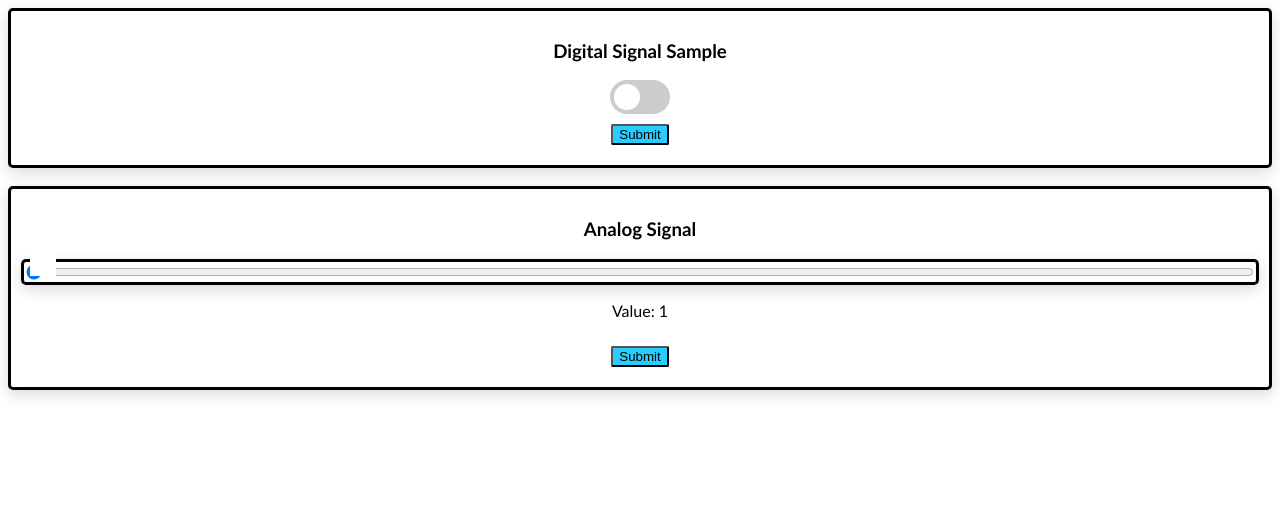
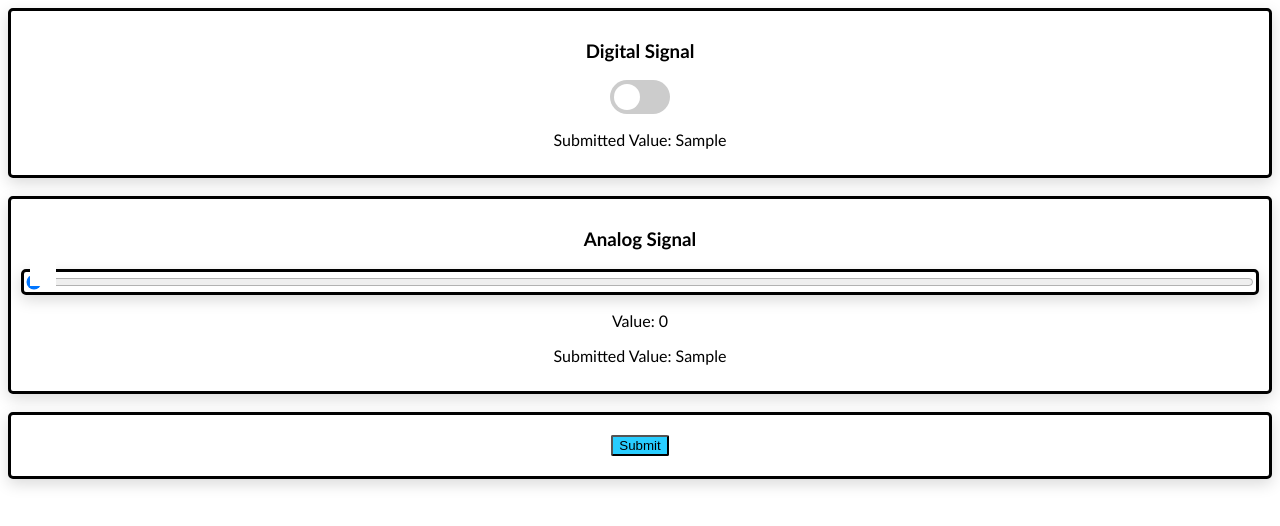
Before and after one commit to gateTang/IoT-Maker, a Flask app: template templates/home.html in a window 1280 px wide. Shown: the top 526 px of the page. Run offline with Flask 2, Linux system fonts and the light colour scheme; the template is opened without the code that fills it: most values are stand-ins (such as "Sample title", 1, 10 or a date in 2020).

Commit message:
-Both digital and analog signals can now be utilised simultaneously.

```diff
--- a/app.py
+++ b/app.py
@@ -56,8 +56,8 @@ def digitalSignal():
         mqtt.publish('gate.tang@gmail.com/analogSignal', payload = analogSignal, qos=0, retain=False)
         print (analogSignal)
 
-        return render_template("home.html", displaySignal=displaySignal)
-    return render_template("home.html", displaySignal=displaySignal)
+        return render_template("home.html", displaySignal=displaySignal, rangeSignal=analogSignal)
+    return render_template("home.html", displaySignal=displaySignal, rangeSignal=analogSignal)
 @mqtt.on_connect()
 def handle_connect(client, userdata, flags, rc):
     mqtt.subscribe('gate.tang@gmail.com/input')
--- a/templates/home.html
+++ b/templates/home.html
@@ -119,25 +119,24 @@
     <body>
         <div class="container">
             <form method = "POST">
-                <h3><b>Digital Signal {{ displaySignal }} </b></h3>
+                <h3><b>Digital Signal</b></h3>
                 <label class="switch">
-                    <input type = "checkbox" name="signalState" id="signalState" style="margin-top: 10px;" value="1">
+                    <input type = "checkbox" name="signalState" id="signalState" style="margin-top: 10px;" value="1" >
                     <span class="slider round"></span>
                 </label>
-                <br><input type = "submit" style="margin-top: 10px; margin-bottom:10px; background-color: rgb(40, 205, 255); border-radius: 2px; border-color: black; cursor: pointer;">
-            </form>
+                <p>Submitted Value: {{ displaySignal }}</p>
+                <!--<br><input type = "submit" style="margin-top: 10px; margin-bottom:10px; background-color: rgb(40, 205, 255); border-radius: 2px; border-color: black; cursor: pointer;">-->
         </div>
         <br>
         <div class="container">
-            <form method="POST">
                 <h3><b>Analog Signal</b></h3>
                 <div class = "container">
                     <div class="analogSlidecontainer">
-                        <input type="range" min="1" max="100" name="analogSignal" value="1" class="slider" id="analogSignal">
+                        <input type="range" min="0" max="255" name="analogSignal" value="0" class="slider" id="analogSignal">
                     </div>
                 </div>
                 <p>Value: <span id="demo"></span></p>
-                <input type = "submit" style="margin-top: 10px; margin-bottom:10px; background-color: rgb(40, 205, 255); border-radius: 2px; border-color: black; cursor: pointer;">
+                <p>Submitted Value: {{ rangeSignal }}</p>
                 <script>
                     var slider = document.getElementById("analogSignal");
                     var output = document.getElementById("demo");
@@ -148,5 +147,9 @@
                     }
                     </script>
         </div>
+        <br><div class="container">
+            <input type = "submit" style="margin-top: 10px; margin-bottom:10px; background-color: rgb(40, 205, 255); border-radius: 2px; border-color: black; cursor: pointer;">
+        </div>
+    </form>
     </body>
 </html>
```
